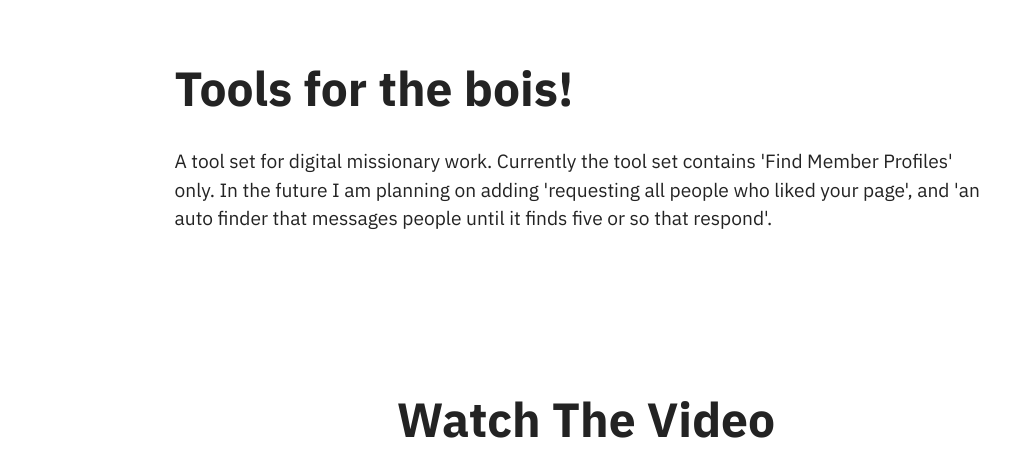
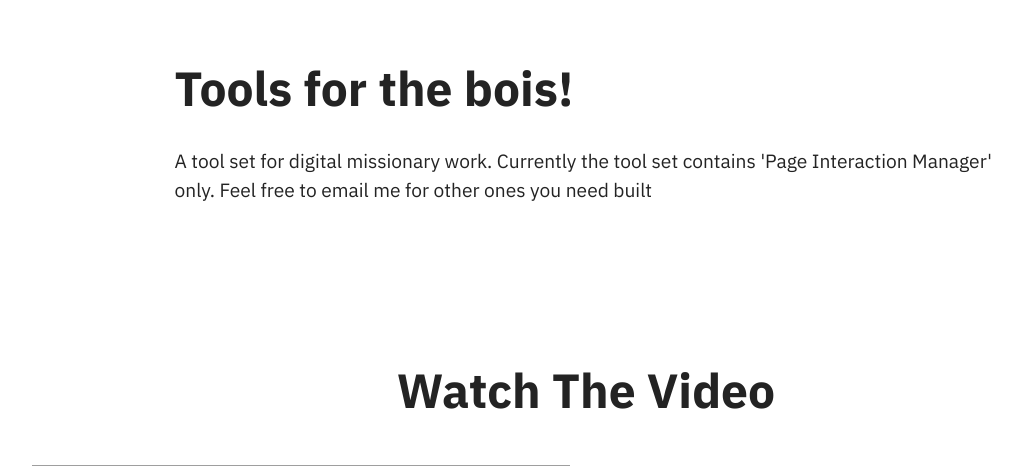
Before and after one commit to david3214/Page-Interaction-Manager, a Flask app: page / in a window 1280 px wide. Shown: the part 78-544 px from the top of the page, without its empty margins (54-1076 px from the left). Run offline with Flask 2, Linux system fonts and the light colour scheme; some libraries are stand-ins or nearby versions; grey boxes are pictures that could not be loaded.

Commit message:
remove member profile finder

```diff
--- a/app/templates/index.html
+++ b/app/templates/index.html
@@ -35,7 +35,7 @@
   <div class="row justify-content-center">
   <div class="title col-12 col-md-9">
   <h3 class="mbr-section-title mbr-fonts-style align-center mb-4 display-2"><strong>Tools for the bois!</strong></h3>
-  <h4 class="mbr-section-subtitle align-center mbr-fonts-style mb-4 display-7">A tool set for digital missionary work. Currently the tool set contains 'Find Member Profiles' only. In the future I am planning on adding 'requesting all people who liked your page', and 'an auto finder that messages people until it finds five or so that respond'.</h4>
+  <h4 class="mbr-section-subtitle align-center mbr-fonts-style mb-4 display-7">A tool set for digital missionary work. Currently the tool set contains 'Page Interaction Manager' only. Feel free to email me for other ones you need built</h4>
   </div>
   </div>
   </div>
@@ -47,13 +47,13 @@
   </div>
   <div class="row align-items-center">
   <div class="col-12 col-lg-6 video-block">
-  <div class="video-wrapper"><iframe class="mbr-embedded-video" src="https://www.youtube.com/embed/sn7kDMwrV_k" width="1280" height="720" frameborder="0" allowfullscreen="allowfullscreen"></iframe></div>
+  <div class="video-wrapper"><iframe class="mbr-embedded-video" src="https://www.youtube.com/embed/Ond_B8z03W0" width="1280" height="720" frameborder="0" allowfullscreen="allowfullscreen"></iframe></div>
   <p class="mbr-description pt-2 mbr-fonts-style display-4">Demo Video</p>
   </div>
   <div class="col-12 col-lg">
   <div class="text-wrapper">
   <h5 class="mbr-section-subtitle mbr-fonts-style mb-3 display-5"><strong>Demo Find Member Profiles</strong></h5>
-  <p class="mbr-text mbr-fonts-style display-7">The app speeds up the process of finding members in your area. It takes a process that could take around two weeks to a process that takes two hours.</p>
+  <p class="mbr-text mbr-fonts-style display-7">The app simplifies the work required to manage a facebook page.</p>
   </div>
   </div>
   </div>
```
